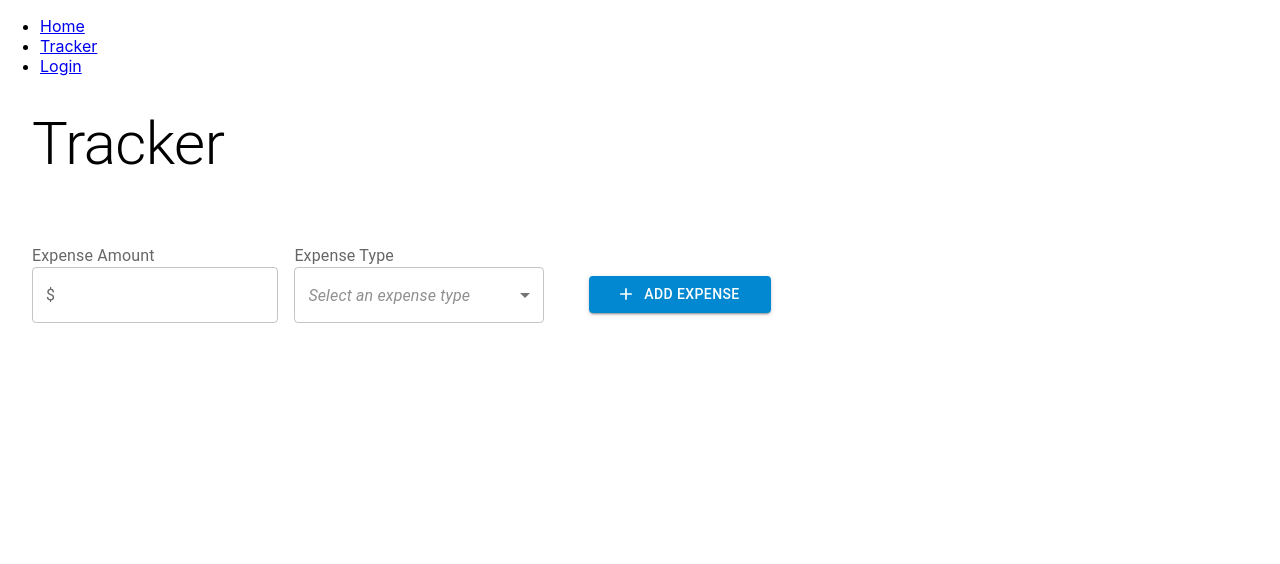
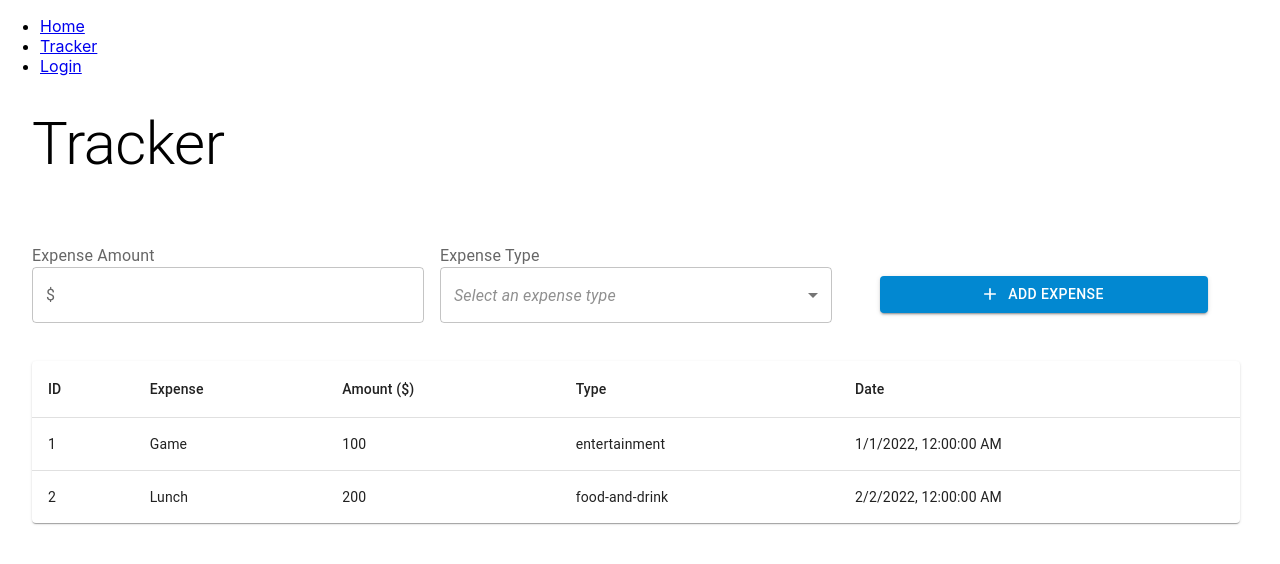
Before and after one commit to Shortii/Finance-Tracker, a React (Create React App) app: page /tracker in a window 1280 px wide. Shown: the top 564 px of the page. Built offline with nearby package versions, Linux system fonts and the light colour scheme.

Commit message:
create table component

```diff
--- /dev/null
+++ b/src/components/form-table.tsx
@@ -0,0 +1,60 @@
+import React from "react";
+import Paper from "@mui/material/Paper";
+import Table from "@mui/material/Table";
+import TableBody from "@mui/material/TableBody";
+import TableCell from "@mui/material/TableCell";
+import TableContainer from "@mui/material/TableContainer";
+import TableHead from "@mui/material/TableHead";
+import TableRow from "@mui/material/TableRow";
+
+interface ItemType {
+    id: number;
+    expense: string;
+    amount: number;
+    type: string;
+    date: Date;
+}
+
+interface FormTableProps {
+    tableName?: string;
+    headers: string[];
+    items: Array<ItemType>;
+}
+
+const FormTable = ({ headers, items } : FormTableProps) => {
+    return (
+        <TableContainer component={Paper}>
+            <Table sx={{ minWidth: 650 }} aria-label="simple table">
+                <TableHead>
+                    <TableRow>
+                        {headers.map((header) => {
+                            return (
+                                <TableCell>{header}</TableCell>
+                            );
+                        })}
+                    </TableRow>
+                </TableHead>
+                <TableBody>
+                    {items.map((item) => (
+                        <TableRow
+                            key={item.id}
+                            sx={{ '&:last-child td, &:last-child th': { border: 0 } }}
+                        >
+                            {Object.entries(item).map(([key, val]) => {
+                                // revisit below
+                                const isDate = typeof val.getMonth === 'function'
+
+                                const formattedValue = isDate ? val.toLocaleString() : val;
+                                return (
+                                    <TableCell key={key} align="left">{formattedValue}</TableCell>
+                                );
+                            })}
+                        </TableRow>
+                    ))}
+                </TableBody>
+            </Table>
+        </TableContainer>
+    );
+}
+
+export default FormTable;
--- a/src/pages/Tracker.tsx
+++ b/src/pages/Tracker.tsx
@@ -8,13 +8,31 @@ import Typography from "@mui/material/Typography";
 import FormLabel from "@mui/material/FormLabel";
 import Grid from "@mui/material/Grid";
 import FormButtonAdd from "../components/form-button-add";
+import FormTable from "../components/form-table";
 
 const Tracker = () => {
+    function createData(
+        // take labels as param, some kind of loop through here
+        id: number,
+        expense: string,
+        amount: number,
+        type: string,
+        date: Date,
+    ) {
+        return { id, expense, amount, type, date };
+    }
+
+    const expenses = [
+        createData(1, "Game", 100, "entertainment", new Date("2022-01-01 00:00:00")),
+        createData(2, "Lunch", 200, "food-and-drink", new Date("2022-02-02 00:00:00")),
+    ];
+
     const selectOptions = {
         "entertainment": "Entertainment",
         "food-and-drink": "Food & Drink",
         "other": "Other"
     };
+
     return (
         <Box sx={{ flexGrow: 1 }}>
             <Typography
@@ -36,7 +54,7 @@ const Tracker = () => {
                         xs={4}
                         sx={{ padding: 1 }}>
                         <FormLabel>Expense Amount</FormLabel>
-                        <FormTextField adornment={"$"} errorMsg={"Enter a valid amount"}/>
+                        <FormTextField adornment={"$"} errorMsg={"Enter a valid amount"} />
                     </Grid>
 
                     <Grid
@@ -51,8 +69,13 @@ const Tracker = () => {
                         sx={{ padding: 5 }}>
                         <FormButtonAdd label={"Add Expense"} />
                     </Grid>
+
+                    <Grid
+                        xs={12}
+                        sx={{ padding: 1 }}>
+                        <FormTable headers ={["ID", "Expense", "Amount ($)", "Type", "Date"]} items={expenses} />
+                    </Grid>
                 </Grid>
-
             </FormControl>
         </Box >
     );
```
